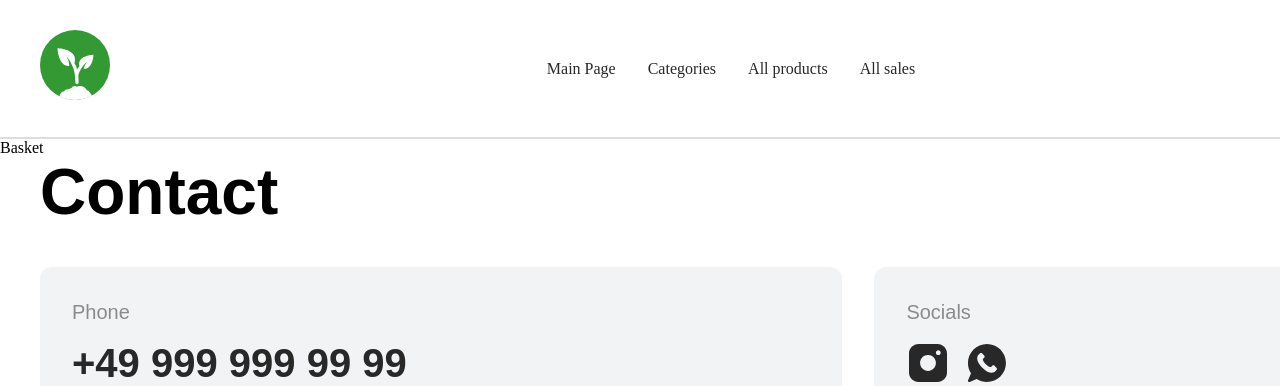
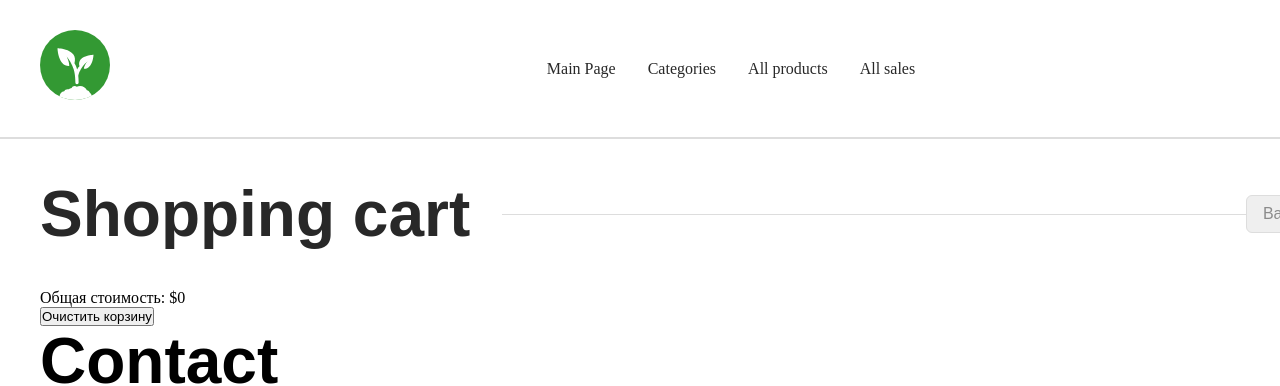
Before and after one commit to RichBoy21/TELRAN_PROJECT, a React (Create React App) app: page /basket in a window 1280 px wide. Shown: the top 386 px of the page. Built offline with nearby package versions, Linux system fonts and the light colour scheme.

Commit message:
start_of_cart

```diff
--- a/src/components/pages/basketPage/BasketPage.jsx
+++ b/src/components/pages/basketPage/BasketPage.jsx
@@ -1,7 +1,25 @@
+import LinkButton from '../../ui/LinkButton/LinkButton';
 import styles from './BasketPage.module.css'
+import BasketForm from './basketForm/BasketForm';
+import BasketItems from './basketCart/BasketShopingCart';
 
 const BasketPage = () => {
-    return <>Basket</>;
+
+
+
+
+
+    return <div className={styles.basketContainer}>
+        <div className={styles.basketTitleBtn}>
+            <h2 className={styles.shoppingCart}>Shopping cart</h2>
+            <hr />
+            <LinkButton path={"/Products"} title={"Back to the store"} className={"basketLinkButton"} />
+        </div>
+        <div className={styles.formCardsContainer}>
+            <BasketItems />
+            <BasketForm />
+        </div>
+    </div>;
 }
 
 export default BasketPage;
--- a/src/components/pages/basketPage/BasketPage.module.css
+++ b/src/components/pages/basketPage/BasketPage.module.css
@@ -0,0 +1,30 @@
+.basketContainer {
+    padding: 0px 40px;
+}
+.basketTitleBtn{
+    display: flex;
+    justify-content: space-between;
+    align-items: center;
+    margin: 40px 0px;
+}
+.basketTitleBtn h2{
+    margin-right: 32px;
+    white-space: nowrap;
+}
+.shoppingCart {
+    color: #282828;
+    font-family: 'Montserrat', sans-serif;
+    font-size: 64px;
+    font-style: normal;
+    font-weight: 700;
+    line-height: 110%;
+}
+
+.basketTitleBtn hr {
+    border-bottom: 1px solid #DDDDDD;
+    width: 100%;
+    margin: 19px 0px;
+    border-top: none;
+    border-left: none;
+    border-right: none;
+}
--- /dev/null
+++ b/src/components/pages/basketPage/basketCart/BasketShopingCart.jsx
@@ -0,0 +1,56 @@
+
+import { useDispatch, useSelector } from 'react-redux';
+import styles from './BasketShopingCart.module.css'
+import { useParams } from 'react-router-dom';
+import { clearCart, removeItem } from '../../../../store/slices/basketOrderSendSlice';
+
+
+
+const BasketShopingCart = () => {
+    const { id } = useParams();
+    const dispatch = useDispatch();
+
+    const { basketItems } = useSelector(state => state.basket)
+    console.log(`one: ${basketItems}`)
+    const { productsAll } = useSelector((state) => state.products);
+    const product = productsAll.find((p) => p.id === Number(id));
+
+
+    const calculateTotal = () => {
+        const total = basketItems.reduce((total, item) => total + item.price + basketItems.length, 0);
+        return parseFloat(total.toFixed(2));
+    };
+
+
+
+    const handleRemoveItem = (item) => {
+        dispatch(removeItem(item));
+    }
+
+    const handleClearCart = () => {
+        dispatch(clearCart());
+    }
+
+
+
+
+
+    return <div>
+
+
+
+
+        {basketItems.map((card, id) => (
+            <div key={id}>
+
+                <p>{card.title}</p>
+
+                <button onClick={() => handleRemoveItem(card)}>Удалить из корзины</button>
+            </div>
+        ))}
+        <p>Общая стоимость: ${calculateTotal()}</p>
+        <button onClick={handleClearCart}>Очистить корзину</button>
+    </div>;
+}
+
+export default BasketShopingCart;
--- /dev/null
+++ b/src/components/pages/basketPage/basketForm/BasketForm.jsx
@@ -0,0 +1,8 @@
+import styles from './BasketFrom.module.css'
+
+
+const BasketForm = () => {
+    return <form></form>;
+}
+
+export default BasketForm;
--- a/src/components/pages/singleProduct/productBySinglePage/ProductBySinglePage.module.css
+++ b/src/components/pages/singleProduct/productBySinglePage/ProductBySinglePage.module.css
@@ -18,6 +18,8 @@
 
 .singleCount {
     margin-bottom: 32px;
+    display: flex;
+    gap: 40px;
 }
 
 h3 {
--- a/src/components/ui/LinkButton/LinkButton.module.css
+++ b/src/components/ui/LinkButton/LinkButton.module.css
@@ -1,3 +1,7 @@
+.linkBtn {
+    text-decoration: none;
+}
+
 .mainLinkButton {
     color: #8B8B8B;
     padding: 8px 16px;
@@ -9,9 +13,10 @@
     line-height: 126%;
     border-radius: 6px;
     border: 1px solid #DDD;
-    width: 142px;
-    height: 36px;
+    width: auto;
+    height: auto;
     cursor: pointer;
+    white-space: nowrap;
 }
 
 .saleLinkButton {
@@ -25,9 +30,10 @@
     line-height: 126%;
     border-radius: 6px;
     border: 1px solid #DDD;
-    width: 142px;
-    height: 36px;
+    width: auto;
+    height: auto;
     cursor: pointer;
+    white-space: nowrap;
 }
 
 
@@ -44,9 +50,7 @@
     cursor: pointer;
 }
 
-.linkBtn {
-    text-decoration: none;
-}
+
 
 .historyBtn {
     padding: 8px 16px;
@@ -62,3 +66,20 @@
     background: none;
     margin-top: 40px;
 }
+
+.basketLinkButton {
+    color: #8B8B8B;
+    padding: 8px 16px;
+    text-align: center;
+    font-family: 'Montserrat', sans-serif;
+    font-size: 16px;
+    font-style: normal;
+    font-weight: 500;
+    line-height: 126%;
+    border-radius: 6px;
+    border: 1px solid #DDD;
+    width: auto;
+    height: auto;
+    cursor: pointer;
+    white-space: nowrap;
+}
--- /dev/null
+++ b/src/hook/counter.js
@@ -0,0 +1,10 @@
+import { useState } from "react";
+
+export const CounterItems = () => {
+  const [cartCount, setCartCount] = useState(1);
+
+  const incrementCartCount = () => setCartCount(cartCount + 1);
+  const decrementCartCount = () => cartCount > 0 && setCartCount(cartCount - 1);
+
+  return { cartCount, incrementCartCount, decrementCartCount };
+};
--- a/src/store/index.js
+++ b/src/store/index.js
@@ -2,13 +2,13 @@ import { configureStore } from "@reduxjs/toolkit";
 import getReducer from "./slices/categoriesSlice";
 import getProducts from "./slices/productsSlice";
 import submitSalesData from "./slices/saleSlice";
-
+import sendBasketOrder from "./slices/basketOrderSendSlice";
 
 export default configureStore({
   reducer: {
     categories: getReducer,
     products: getProducts,
     sales: submitSalesData,
-
+    basket: sendBasketOrder,
   },
 });
--- /dev/null
+++ b/src/store/slices/basketOrderSendSlice.js
@@ -0,0 +1,62 @@
+import { createAsyncThunk, createSlice } from "@reduxjs/toolkit";
+
+export const sendOrderData = createAsyncThunk(
+  "basket/sendOrderData",
+  async (basketData, { rejectWithValue }) => {
+    try {
+      const response = await fetch("http://localhost:3333/order/send", {
+        method: "POST",
+        headers: {
+          "Content-Type": "application/json",
+        },
+        body: JSON.stringify(basketData),
+      });
+      if (!response.ok) {
+        throw new Error("Server responded with an error!");
+      }
+      return await response.json();
+    } catch (error) {
+      return rejectWithValue(error.message);
+    }
+  }
+);
+
+const basketSlice = createSlice({
+  name: "basket",
+  initialState: {
+    basketItems: [],
+    status: "idle",
+    error: null,
+  },
+
+  reducers: {
+    addItem: (state, action) => {
+      state.basketItems.push(action.payload);
+    },
+    removeItem: (state, action) => {
+      state.basketItems = state.basketItems.filter(
+        (item) => item.id !== action.payload.id
+      );
+    },
+    clearCart: (state) => {
+      state.basketItems = [];
+    },
+  },
+  extraReducers: (builder) => {
+    builder
+      .addCase(sendOrderData.pending, (state) => {
+        state.status = "loading";
+        state.error = null;
+      })
+      .addCase(sendOrderData.fulfilled, (state) => {
+        state.status = "succeeded";
+      })
+      .addCase(sendOrderData.rejected, (state, action) => {
+        state.status = "failed";
+        state.error = action.error.message;
+      });
+  },
+});
+
+export const { addItem, removeItem, clearCart } = basketSlice.actions;
+export default basketSlice.reducer;
```
Also changed, not shown: src/components/pages/singleProduct/productBySinglePage/ProductBySinglePage.jsx (+37 -23 lines), src/components/pages/basketPage/basketCart/BasketShopingCart.module.css (added), src/components/pages/basketPage/basketForm/BasketFrom.module.css (added).
